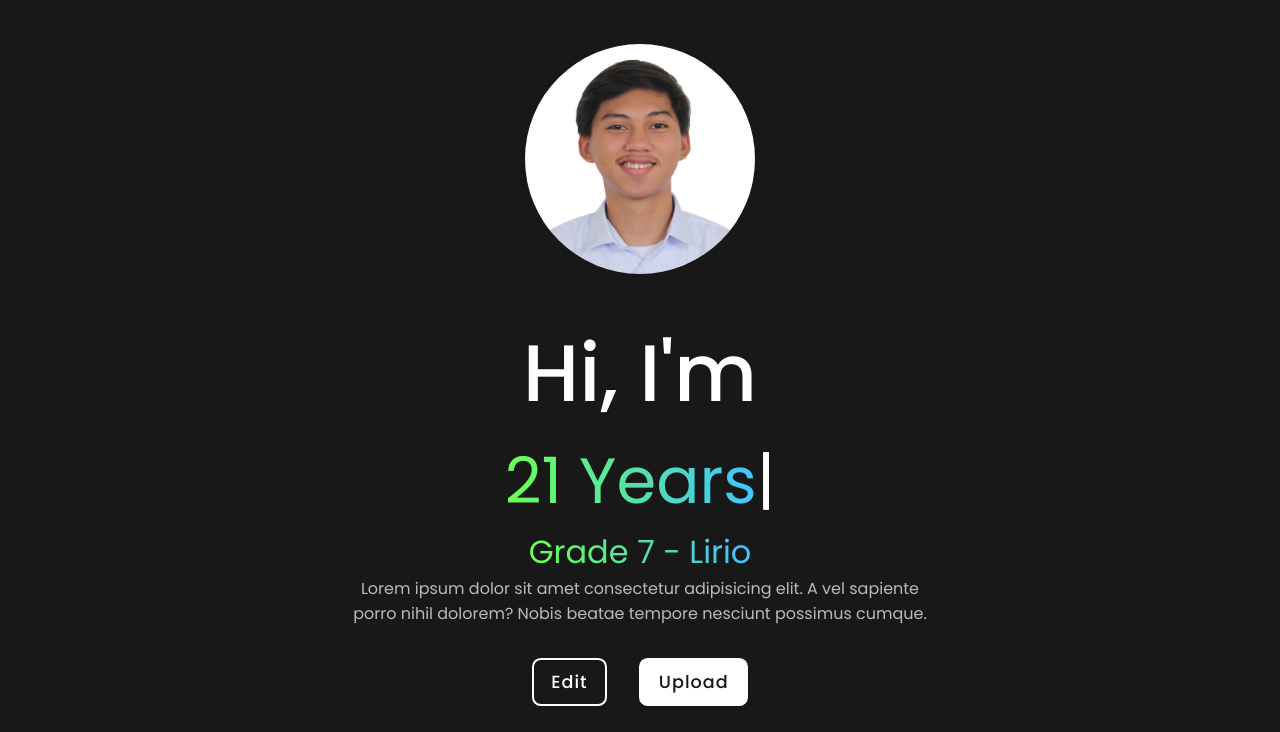
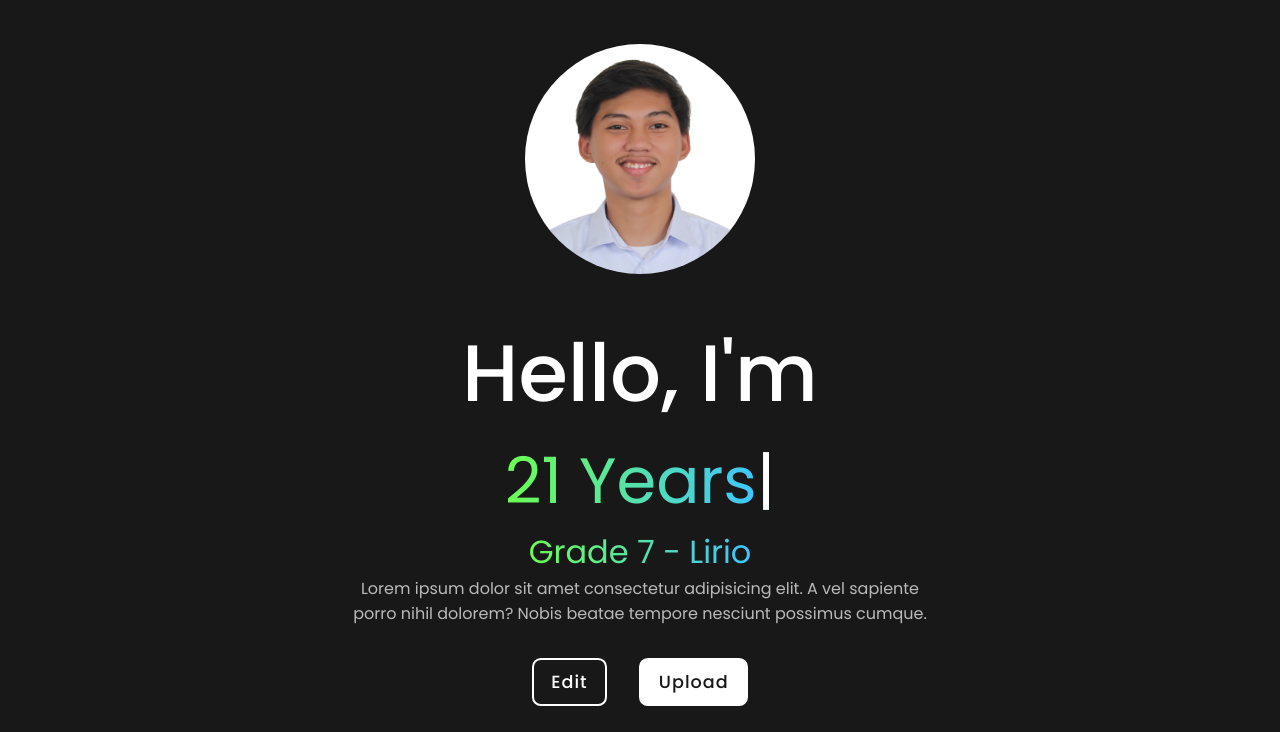
Before and after one commit to ejpdl/Digital-Portfolio, a plain HTML site: page index.html in a window 1280 px wide. Shown: the part 68-800 px from the top of the page. Drawn offline with nearby package versions, Linux system fonts and the light colour scheme; a web font is replaced by a local one.

Commit message:
undone header

```diff
--- a/index.html
+++ b/index.html
@@ -36,7 +36,7 @@
         </a>
 
         <div class = "info-box">
-            <h1> Hi, I'm </h1>
+            <h1> Hello, I'm </h1>
             <span class = "auto-typed"> </span>
             <h3> <span> Grade 7 - Lirio </span> </h3>
             <p> Lorem ipsum dolor sit amet consectetur adipisicing elit. A vel sapiente porro nihil dolorem? Nobis beatae tempore nesciunt possimus cumque. </p>
```
